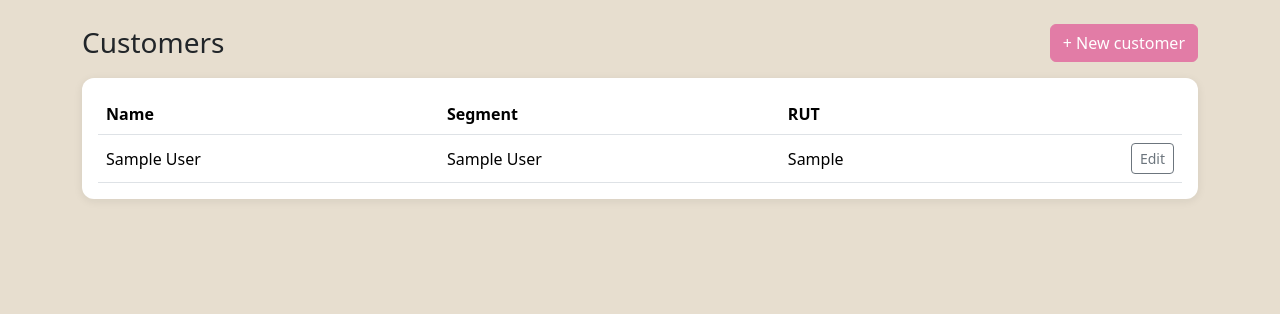
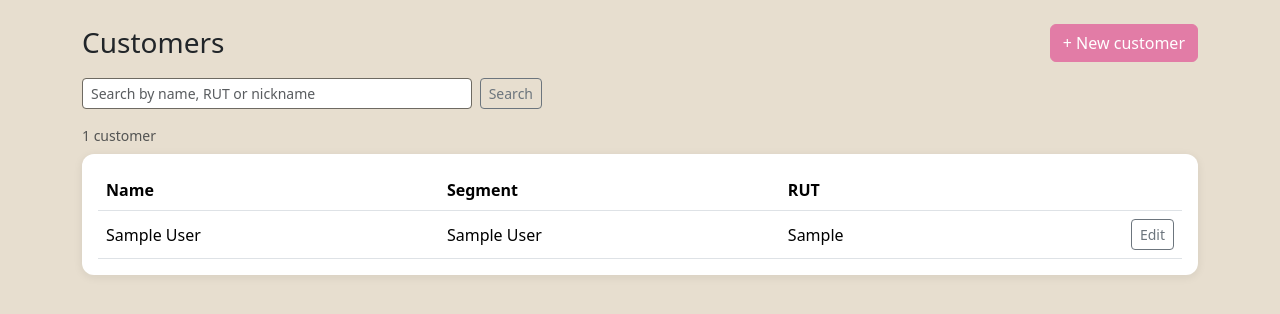
Before and after one commit to luisurcia/mini_erp, a Flask app: page /customers/ in a window 1280 px wide. Shown: the part 56-370 px from the top of the page. Run offline with Flask 3, Linux system fonts and the light colour scheme; a user stored in the database is signed in; tables that the repository leaves empty hold one stand-in row (values such as "Sample post"); some libraries are stand-ins or nearby versions.

Commit message:
Inventario oculta productos inactivos (#122) + buscador de clientes (#123)
#122 — inventory.index usa ProductRepository.get_active() en vez de
get_all(); se quita el badge "Inactivo" de la matriz. Al desactivar un
producto (pantalla Productos) se avisa si todavía tiene stock, ya que
ese stock deja de verse en Inventario. Nueva property Product.total_stock.

#123 — buscador server-side en /customers/: ?q= filtra por nombre, RUT o
sobrenombre (ILIKE), ordena por nombre, muestra el conteo de resultados.
Patrón reutilizable para listados grandes:
- app/search.py::search_ilike(query, term, *columns)
- app/templates/_search_box.html (parcial input + Buscar + Limpiar)
- CustomerRepository.search(term)
Adoptar en otras pantallas (Ventas, Top clientes, Productos) = issues
aparte, fuera de esta épica.

i18n es/fr/en. Tests: test_search.py (helper + repo), test_product_
repository.py (total_stock, get_active). 143 pasan, ruff limpio.

Co-Authored-By: Claude Sonnet 5 <noreply@anthropic.com>
Claude-Session: https://claude.ai/code/session_01UNGdm1TA7PYowWRk4NGqo8

```diff
--- a/app/blueprints/customers/routes.py
+++ b/app/blueprints/customers/routes.py
@@ -1,4 +1,4 @@
-from flask import flash, redirect, render_template, url_for
+from flask import flash, redirect, render_template, request, url_for
 from flask_babel import gettext as _
 from flask_login import login_required
 
@@ -14,8 +14,9 @@ from app.repositories.customer_repository import CustomerRepository
 @login_required
 @module_required(User.MODULE_CUSTOMERS)
 def index():
-    customers = CustomerRepository().get_all()
-    return render_template("customers/index.html", customers=customers)
+    q = request.args.get("q", "").strip()
+    customers = CustomerRepository().search(q)
+    return render_template("customers/index.html", customers=customers, q=q)
 
 
 @bp.route("/new", methods=["GET", "POST"])
--- a/app/blueprints/inventory/routes.py
+++ b/app/blueprints/inventory/routes.py
@@ -20,7 +20,9 @@ from app.services.supply_service import SupplyService
 @login_required
 @module_required(User.MODULE_INVENTORY)
 def index():
-    products = ProductRepository().get_all()
+    # Inactive products are left out of the matrix entirely (#122) — a
+    # discontinued flavor shouldn't clutter the stock view.
+    products = ProductRepository().get_active()
     warehouses = WarehouseRepository().get_stock_locations()
     stock = {
         (item.product_id, item.warehouse_id): item for item in InventoryRepository().get_all()
--- a/app/models/product.py
+++ b/app/models/product.py
@@ -36,5 +36,10 @@ class Product(BaseModel):
         "ProductSupply", back_populates="product", cascade="all, delete-orphan"
     )
 
+    @property
+    def total_stock(self) -> int:
+        """Units on hand across every warehouse."""
+        return sum(item.quantity_on_hand for item in self.inventory_items)
+
     def __repr__(self) -> str:
         return f"<Product {self.name} ({self.sku})>"
--- a/app/repositories/customer_repository.py
+++ b/app/repositories/customer_repository.py
@@ -1,7 +1,16 @@
 from app.models.customer import Customer
 from app.repositories.base_repository import Repository
+from app.search import search_ilike
 
 
 class CustomerRepository(Repository[Customer]):
     def __init__(self):
         super().__init__(Customer)
+
+    def search(self, term: str | None = None) -> list[Customer]:
+        """Customers whose name, RUT or nickname contains `term`, ordered
+        by name. No term → every customer (#123)."""
+        query = search_ilike(
+            Customer.query, term, Customer.name, Customer.rut, Customer.nickname
+        )
+        return query.order_by(Customer.name).all()
--- /dev/null
+++ b/app/search.py
@@ -0,0 +1,14 @@
+"""Shared helper for text search on list screens. See #123."""
+
+from sqlalchemy import or_
+
+
+def search_ilike(query, term: str | None, *columns):
+    """Narrow `query` to rows where any of `columns` contains `term`
+    (case-insensitive substring match). An empty/blank term returns the
+    query unchanged, so callers can pass it through unconditionally."""
+    term = (term or "").strip()
+    if not term:
+        return query
+    pattern = f"%{term}%"
+    return query.filter(or_(*(column.ilike(pattern) for column in columns)))
--- /dev/null
+++ b/app/templates/_search_box.html
@@ -0,0 +1,11 @@
+{# Reusable search box for list screens (#123).
+   Wrap in {% with action=..., placeholder=..., q=q %} before including. #}
+<form method="get" action="{{ action }}" class="d-flex gap-2 mb-3" style="max-width: 460px;">
+  <input type="search" name="q" value="{{ q or '' }}"
+         class="form-control form-control-sm"
+         placeholder="{{ placeholder }}" aria-label="{{ placeholder }}">
+  <button type="submit" class="btn btn-sm btn-outline-secondary">{{ _("Search") }}</button>
+  {% if q %}
+  <a href="{{ action }}" class="btn btn-sm btn-outline-secondary">{{ _("Clear") }}</a>
+  {% endif %}
+</form>
--- a/app/templates/customers/index.html
+++ b/app/templates/customers/index.html
@@ -5,6 +5,15 @@
   <h1 class="h3 mb-0">{{ _("Customers") }}</h1>
   <a class="btn btn-primary" href="{{ url_for('customers.new_customer') }}">+ {{ _("New customer") }}</a>
 </div>
+
+{% with action = url_for('customers.index'), placeholder = _("Search by name, RUT or nickname") %}
+  {% include "_search_box.html" %}
+{% endwith %}
+
+<p class="text-muted small mb-2">
+  {{ ngettext("%(num)s customer", "%(num)s customers", customers|length, num=customers|length) }}
+  {% if q %} · <a href="{{ url_for('customers.index') }}">{{ _("show all") }}</a>{% endif %}
+</p>
 
 <div class="card p-3">
   <table class="table align-middle mb-0">
@@ -27,7 +36,9 @@
         </td>
       </tr>
       {% else %}
-      <tr><td colspan="100%" class="text-muted text-center py-4">{{ _("No customers yet.") }}</td></tr>
+      <tr><td colspan="100%" class="text-muted text-center py-4">
+        {{ _("No customers match your search.") if q else _("No customers yet.") }}
+      </td></tr>
       {% endfor %}
     </tbody>
   </table>
--- a/app/templates/inventory/index.html
+++ b/app/templates/inventory/index.html
@@ -24,10 +24,7 @@
     <tbody>
       {% for product in products %}
       <tr>
-        <td>
-          {{ product_label(product) }}
-          {% if not product.is_active %}<span class="badge bg-secondary">{{ _("Inactive") }}</span>{% endif %}
-        </td>
+        <td>{{ product_label(product) }}</td>
         {% set total = namespace(qty=0) %}
         {% for warehouse in warehouses %}
         {% set item = stock.get((product.id, warehouse.id)) %}
```
Also changed, not shown: app/blueprints/products/routes.py (+13 -0 lines), tests/test_product_repository.py (added, +33 -0 lines), tests/test_search.py (added, +51 -0 lines), app/translations/en/LC_MESSAGES/messages.po, app/translations/es/LC_MESSAGES/messages.po, app/translations/fr/LC_MESSAGES/messages.po, 4 other files.
